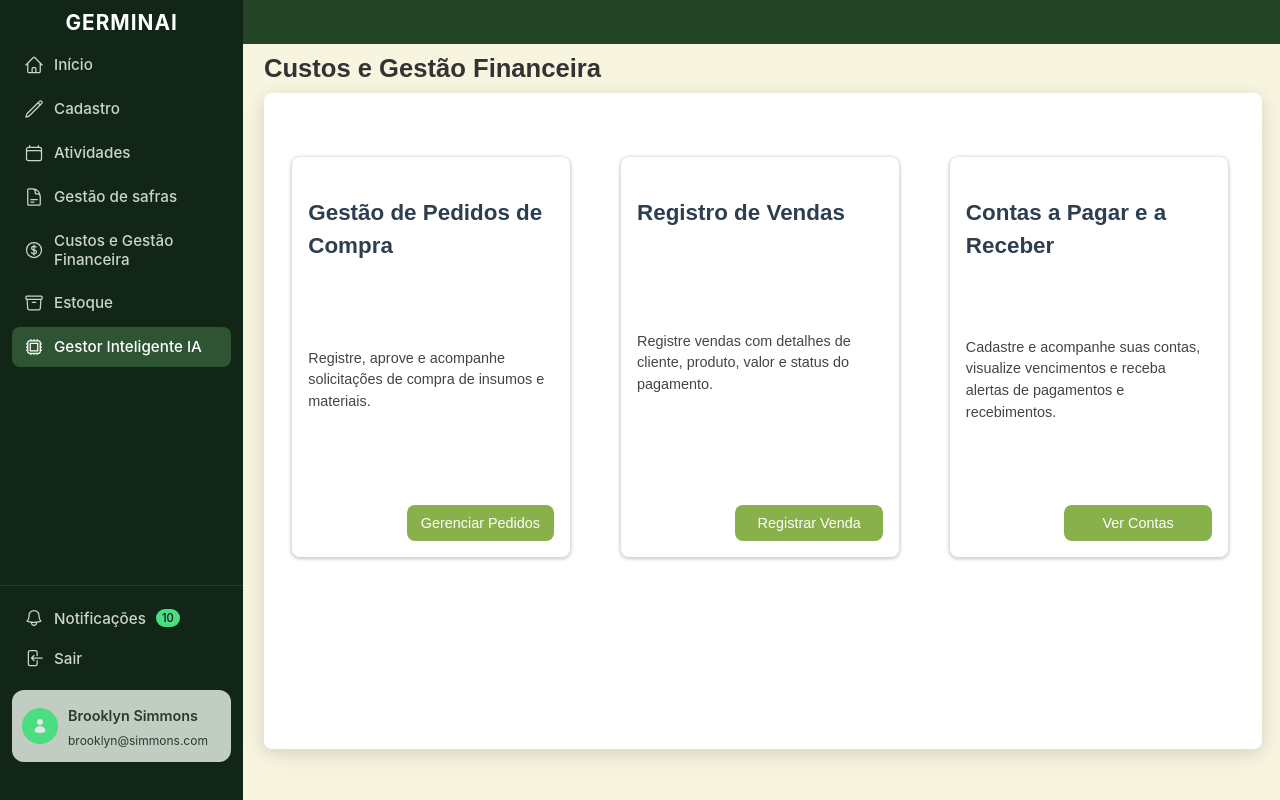
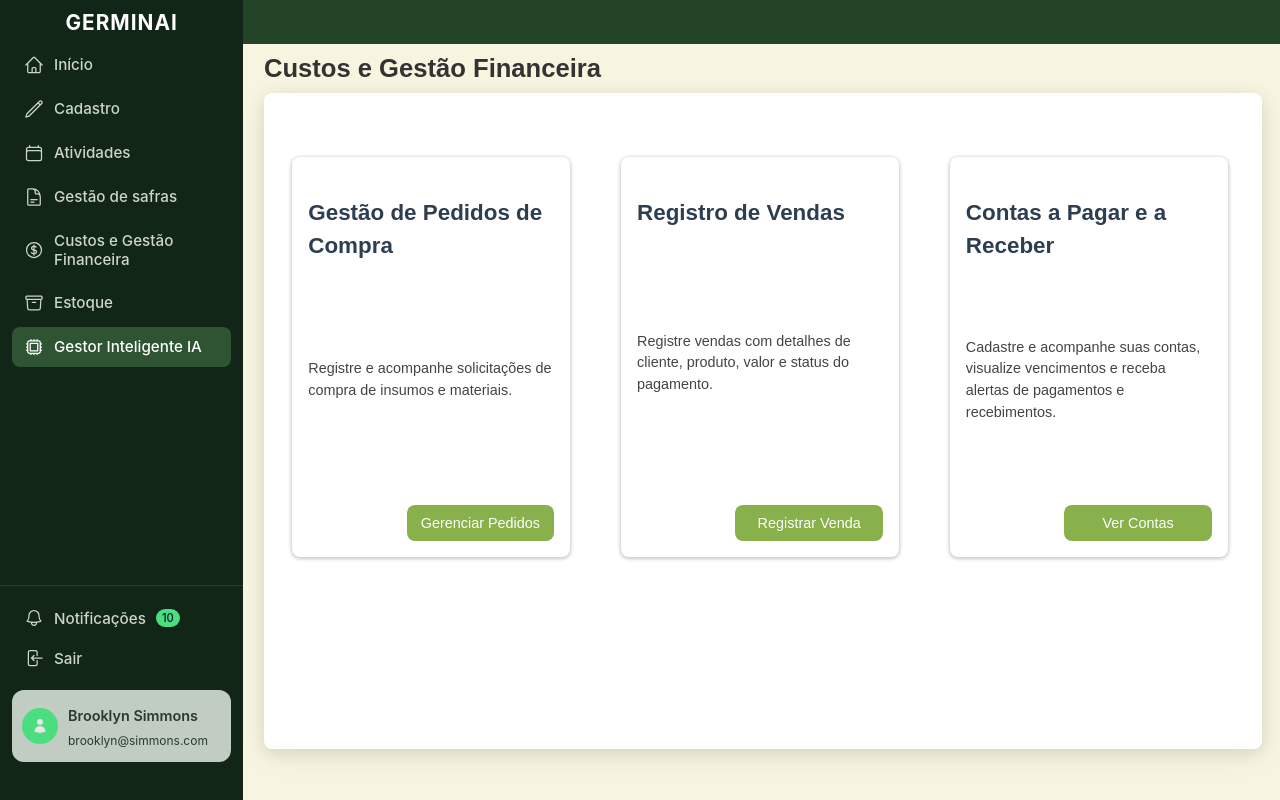
Before and after one commit to josedurigon/Repo-Germinai-react, a React (Vite) app: page /application/custos in a window 1280 px wide. Built offline with nearby package versions, Linux system fonts and the light colour scheme.

Commit message:
ajuste mensagem custo

```diff
--- a/src/pages/gestao-financeira/Gestao-financeira.tsx
+++ b/src/pages/gestao-financeira/Gestao-financeira.tsx
@@ -19,7 +19,7 @@ const Custos = () => {
                   <h3 className='title-card-finan'>Gestão de Pedidos de Compra</h3>
 
                   <p>
-                  Registre, aprove e acompanhe solicitações de compra de insumos e
+                  Registre e acompanhe solicitações de compra de insumos e
                   materiais.
                 </p>
                 <button className="btn-acessar">Gerenciar Pedidos</button>
```
